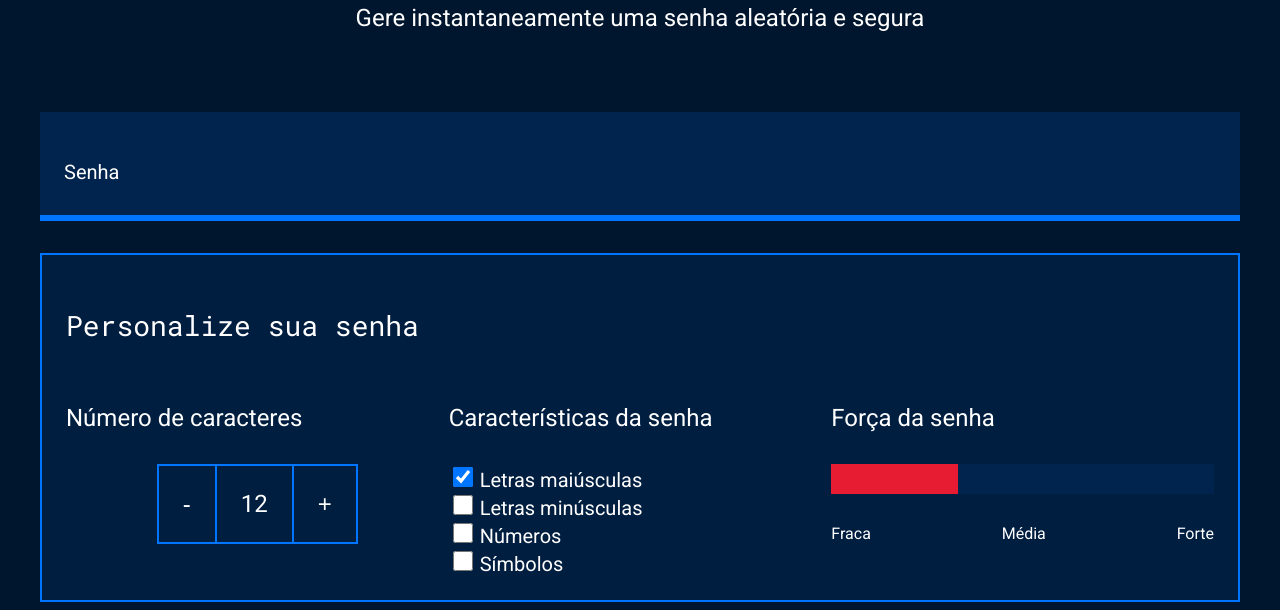
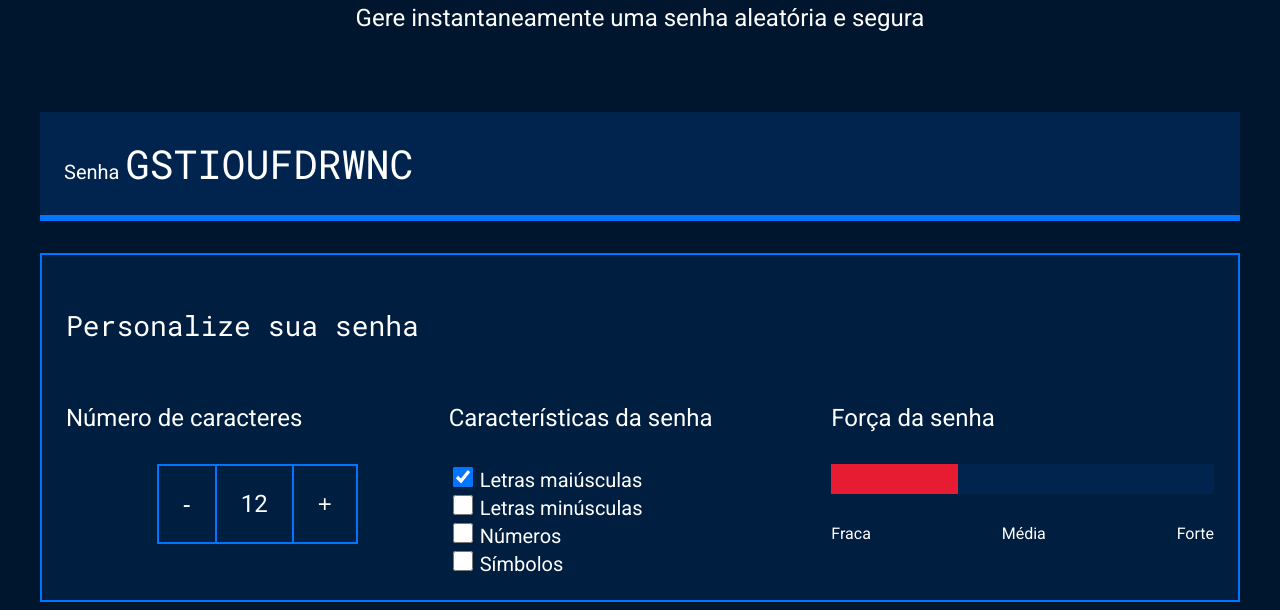
Before and after one commit to joaovitor1004/java-senha, a plain HTML site: page index.html in a window 1280 px wide. Shown: the part 214-824 px from the top of the page. Drawn offline with Linux system fonts and the light colour scheme.

Commit message:
Add files via upload

```diff
--- a/index.html
+++ b/index.html
@@ -17,7 +17,7 @@
         </div>
         <div class="conteudo-senha">
             <label for="senha">Senha</label>
-            <input name="senha" type="text" id="campo-senha">
+            <input name="senha" type="text" id="campo-senha" readonly>
         </div>
         <div class="parametro">
             <h3 class="parametro-titulo">Personalize sua senha</h3>
--- a/main.js
+++ b/main.js
@@ -9,16 +9,32 @@ botoes[1].onclick = aumentaTamanho;
 
 function diminuiTamanho(){
     if(tamanhoSenha > 1){
-        tamanhoSenha = tamanhoSenha-1;
+        //tamanhoSenha = tamanhoSenha-1;
+        tamanhoSenha--;
     }
     numeroSenha.textContent = tamanhoSenha;
+    geraSenha();
+}
+function aumentaTamanho(){
+    if(tamanhoSenha < 20){
+        //tamanhoSenha = tamanhoSenha+1;
+        tamanhoSenha++;
+    }
+    numeroSenha.textContent = tamanhoSenha;
+    geraSenha();
 }
 
-function aumentaTamanho(){
-    if(tamanhoSenha < 20){
-        tamanhoSenha = tamanhoSenha+1;
+const campoSenha = document.querySelector('#campo-senha');
+
+const letrasMaiusculas = 'ABCDEFGHIJKLMNOPQRSTUVWXYZ';
+geraSenha();
+
+function geraSenha(){
+    let senha = '';
+    for (let i = 0; i < tamanhoSenha;i++){
+        let numeroAleatorio = Math.random()*letrasMaiusculas.length;
+        numeroAleatorio = Math.floor(numeroAleatorio);
+        senha = senha + letrasMaiusculas[numeroAleatorio];
     }
-    numeroSenha.textContent = tamanhoSenha;
+    campoSenha.value = senha;
 }
-
-console.log(botoes);
```
